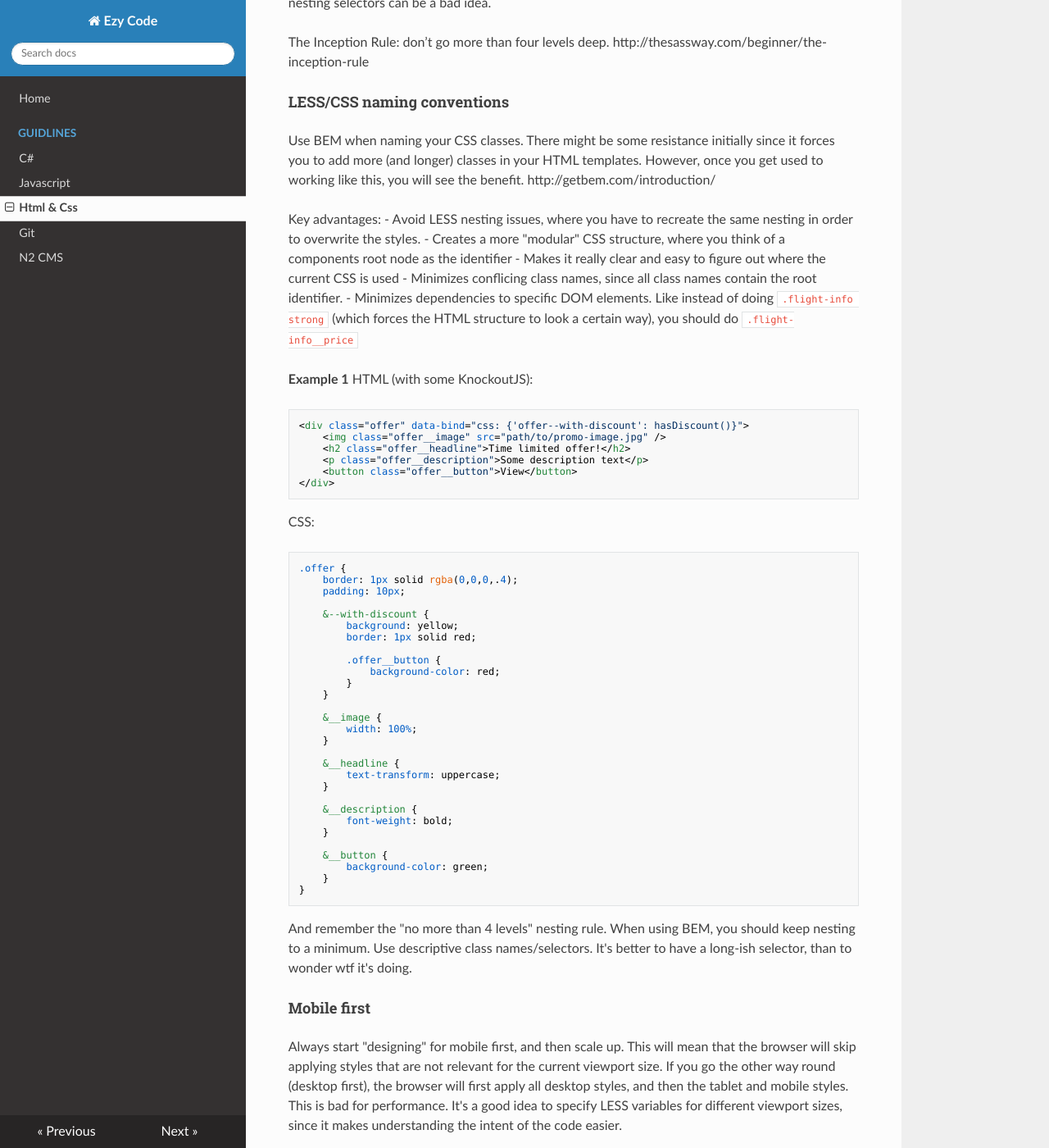
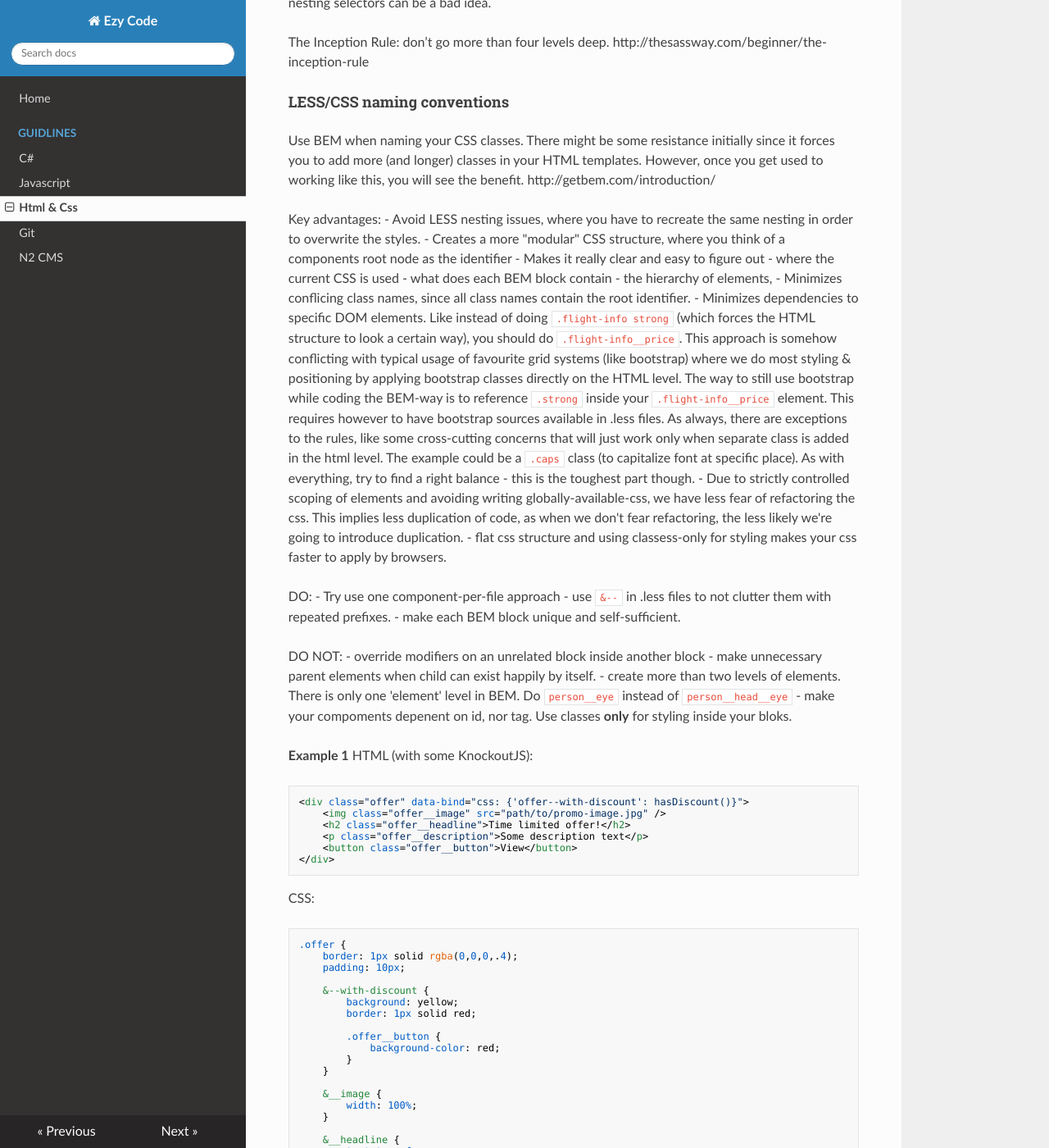
Before and after one commit to EzyWebwerkstaden/Docs, an MkDocs documentation site: the page built from docs/guidlines/html-css.md, in a window 1280 px wide and 1400 px high, scrolled down 1323 px. Shown: the whole window at 82% size. Built offline with MkDocs 1.6.1, drawn with Linux system fonts in a browser that asks for light colours; nearby versions of some CDN libraries; old or Windows-style settings are respelled for this version of MkDocs.

Commit message:
Add some thoughts on BEM
* Added some elements to the benefits list
* created "DO" and "DO NOT" lists.

```diff
--- a/docs/guidlines/html-css.md
+++ b/docs/guidlines/html-css.md
@@ -50,9 +50,25 @@ http://getbem.com/introduction/
 Key advantages:
 - Avoid LESS nesting issues, where you have to recreate the same nesting in order to overwrite the styles.
 - Creates a more "modular" CSS structure, where you think of a components root node as the identifier
-- Makes it really clear and easy to figure out where the current CSS is used
+- Makes it really clear and easy to figure out
+ - where the current CSS is used
+ - what does each BEM block contain
+ - the hierarchy of elements,
 - Minimizes conflicing class names, since all class names contain the root identifier.
-- Minimizes dependencies to specific DOM elements. Like instead of doing `.flight-info strong` (which forces the HTML structure to look a certain way), you should do `.flight-info__price`
+- Minimizes dependencies to specific DOM elements. Like instead of doing `.flight-info strong` (which forces the HTML structure to look a certain way), you should do `.flight-info__price`. This approach is somehow conflicting with typical usage of favourite grid systems (like bootstrap) where we do most styling & positioning by applying bootstrap classes directly on the HTML level. The way to still use bootstrap while coding the BEM-way is to reference `.strong` inside your `.flight-info__price` element. This requires however to have bootstrap sources available in .less files. As always, there are exceptions to the rules, like some cross-cutting concerns that will just work only when separate class is added in the html level. The example could be a `.caps` class (to capitalize font at specific place). As with everything, try to find a right balance - this is the toughest part though.
+- Due to strictly controlled scoping of elements and avoiding writing globally-available-css, we have less fear of refactoring the css. This implies less duplication of code, as when we don't fear refactoring, the less likely we're going to introduce duplication.
+- flat css structure and using classess-only for styling makes your css faster to apply by browsers.
+
+DO:
+- Try use one component-per-file approach
+- use `&--` in .less files to not clutter them with repeated prefixes.
+- make each BEM block unique and self-sufficient.
+
+DO NOT:
+- override modifiers on an unrelated block inside another block
+- make unnecessary parent elements when child can exist happily by itself.
+- create more than two levels of elements. There is only one 'element' level in BEM. Do `person__eye` instead of `person__head__eye`
+- make your compoments depenent on id, nor tag. Use classes **only** for styling inside your bloks.
 
 **Example 1**
 HTML (with some KnockoutJS):
```
